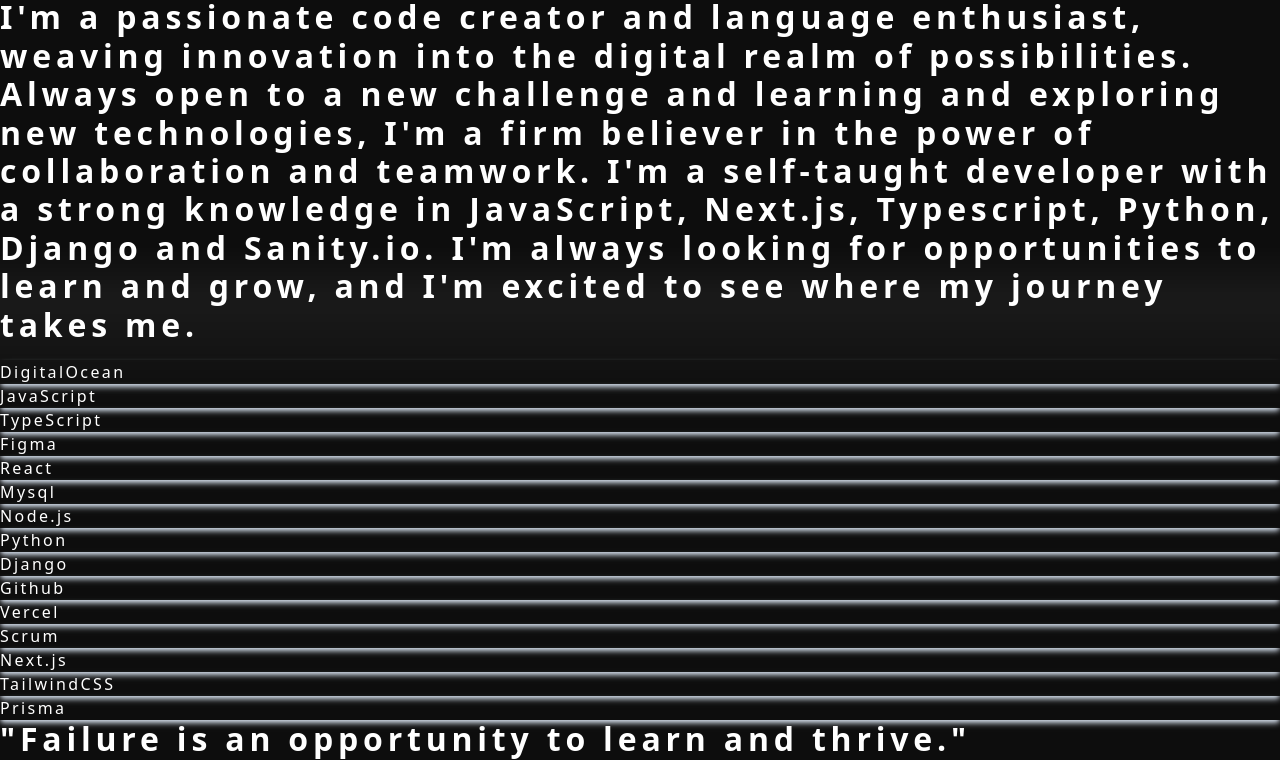
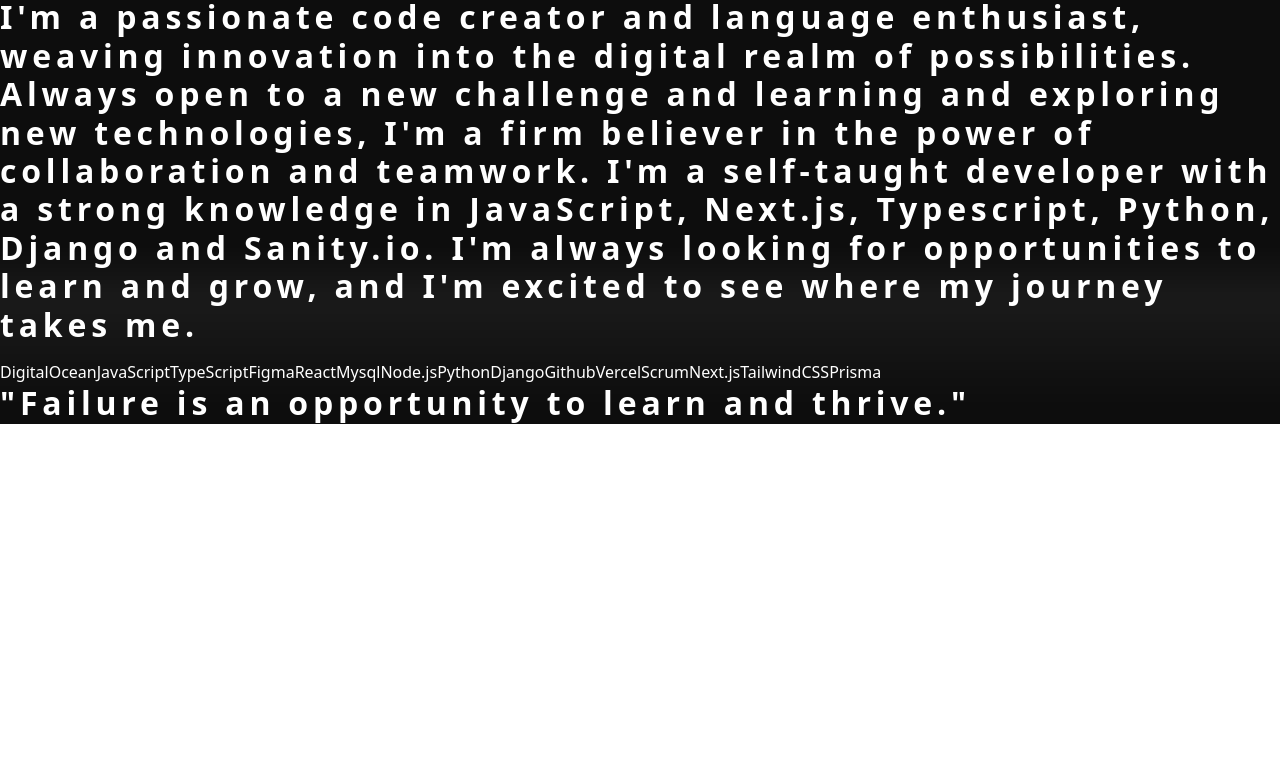
Before and after one commit to federerkristijan/kf-web, a Next.js app: page /about in a window 1280 px wide. Shown: the part 490-1250 px from the top of the page. After the commit the page ends 914 px from the top, so only its background shows below. Built offline with nearby package versions, Linux system fonts and the light colour scheme.

Commit message:
about need styling skill

```diff
--- a/src/app/globals.css
+++ b/src/app/globals.css
@@ -119,8 +119,13 @@
 }
 
 Homepage {
-  max-height: 100% !important;
+  /* max-height: 100% !important; */
 }
+
+/* .about {
+  background-color: #ffffff;
+  color: black;
+} */
 
 .hero-section {
   display: flex;
--- a/src/components/pages/AboutPage.tsx
+++ b/src/components/pages/AboutPage.tsx
@@ -5,7 +5,7 @@
 
 export default function AboutPage({ image, skills }: AboutPagePayload) {
   return (
-    <div className="bg-[#ffffff] h-full p-10 text-black">
+    <div className="about bg-[#ffffff] h-full p-10 text-black">
       <h1 className="py-4">{aboutVars.title}</h1>
       <div className="flex">
         {image && (
@@ -17,17 +17,17 @@
         )}
         <div className="py-3 px-6 max-w-[80%]">
           <h2 className="font-normal">{aboutVars.description}</h2>
-          <ul className="skills-wrapper flex h-auto pt-6 gap-4 flex-wrap">
+          <div className="skills-wrapper flex h-auto pt-6 gap-4 flex-wrap">
             {skills &&
               skills.map((skill, index) => (
-                <li
+                <span
                   key={index}
-                  className="text-l border-2 border-slate-400 w-fit py-1.5 px-3 rounded-xl shadow-lg bg-black text-white"
+                  className="text-l border-2 border-slate-400 w-fit py-1.5 px-3 rounded-xl shadow-lg bg-white text-black"
                 >
                   {skill.title}
-                </li>
+                </span>
               ))}
-          </ul>
+          </div>
           <h2 className="text-center pt-16 px-32 leading-loose">
             {'"' + quote + '"'}
           </h2>
--- a/src/components/pages/HomePage.tsx
+++ b/src/components/pages/HomePage.tsx
@@ -6,7 +6,7 @@
   const { hero } = sections ?? {};
 
   return (
-    <div className="bg-[#111111] h-full">
+    <div className="hero">
       <HeroSection
         title={hero?.title || ""}
         subtitle={hero?.subtitle || "Fullstack Developer"}
--- a/src/types/global.d.ts
+++ b/src/types/global.d.ts
@@ -39,7 +39,7 @@
   description: string;
   image: StaticImageData;
   skills: Skilll[];
-  page: AboutPagePayload;
+  // page: AboutPagePayload;
 }
 
 export interface LayoutProps {
```
